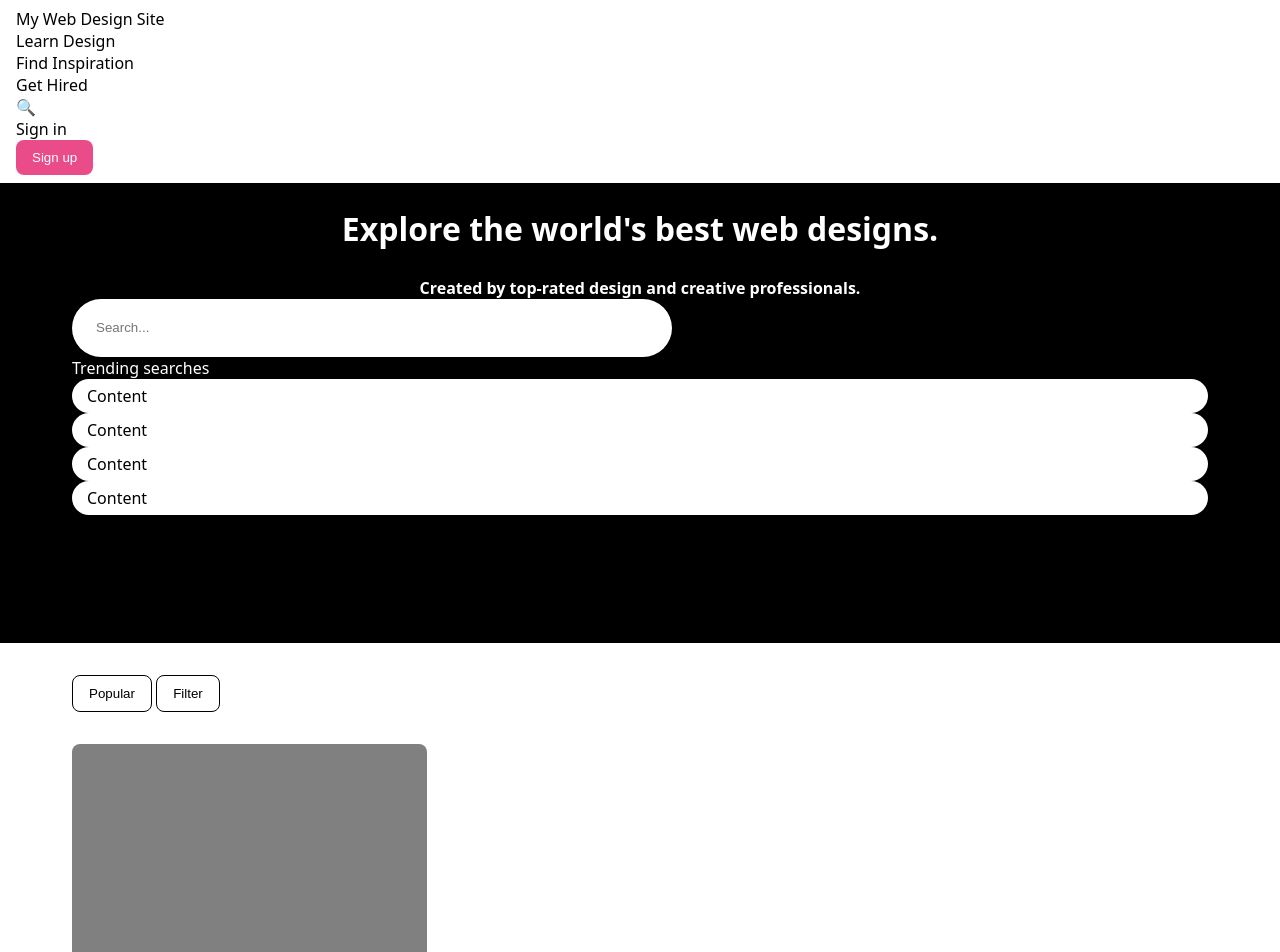
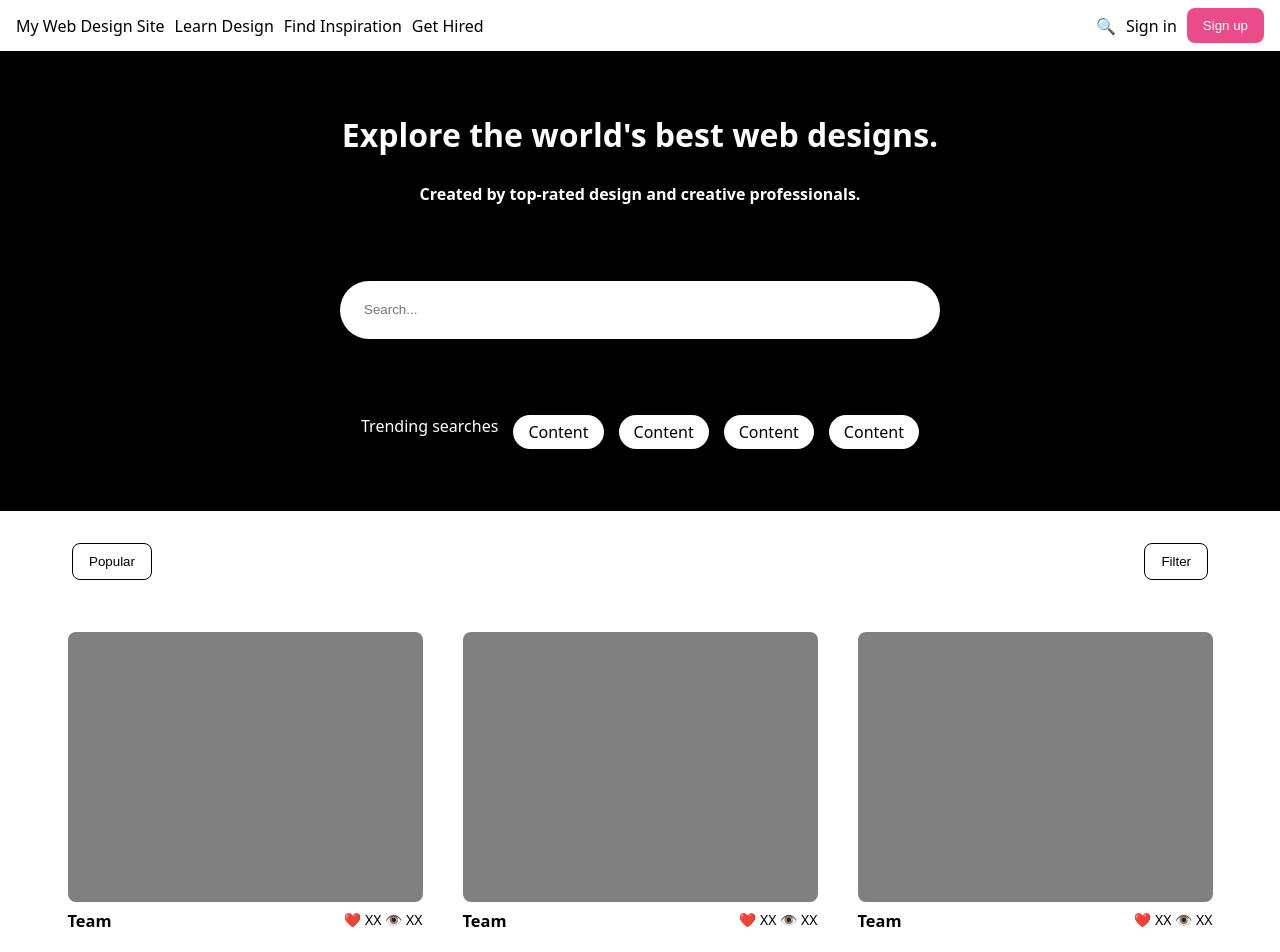
Before and after one commit to Bwill2025/flex-box, a plain HTML site: page index.html in a window 1280 px wide. Shown: the top 952 px of the page. Drawn offline with Linux system fonts and the light colour scheme.

Commit message:
finally complete worked with Ja Rod, Koba morgan and others

```diff
--- a/css/style.css
+++ b/css/style.css
@@ -9,19 +9,36 @@
 }
 
 nav {
+  display: flex;
+  justify-content: space-between;
+  align-items: center;
   background-color: white;
   padding: 8px 16px;
 }
-
+#destinations,
+#actions {
+  display: flex;
+  gap: 10px;
+  align-items: center;
+}
 p {
+  flex-direction: column;
   margin: 0;
 }
+#trending {
+    display: flex;
+    gap: 15px;
 
+}
 section {
   height: 460px;
   background-color: black;
   color: white;
   padding: 24px 72px;
+  display: flex;
+  flex-direction: column;
+  justify-content: space-around;
+  align-items: center;
 }
 
 h1,
@@ -49,8 +66,13 @@
 }
 
 main {
+  display: flex;
+
   background-color: white;
-    padding: 32px 72px;
+  justify-content: center;
+  flex-wrap: wrap;
+  padding: 32px, 72px;
+  /* gap: 30px; */
 }
 
 nav button {
@@ -63,6 +85,7 @@
 }
 
 .img-placeholder {
+  flex-direction: column;
   width: 355px;
   height: 270px;
   background-color: gray;
@@ -70,16 +93,28 @@
 }
 
 .card-footer {
+  display: flex;
+  justify-content: space-between;
   font-size: 14px;
+  /* align-items: baseline; */
 }
 
 .card-footer * {
+  display: flex;
   margin-top: 8px;
 }
 
 #subnav {
-    padding: 32px 72px 0;
+  display: flex;
+  padding: 32px 72px ;
   background-color: white;
+  justify-content: space-between;
+  gap: 15px;
+}
+
+article {
+    padding: 20px;
+    align-items: center;
 }
 
 #subnav button {
@@ -90,6 +125,9 @@
 }
 
 #trending p {
+  display: flex;
+  justify-content: space-between;
+  align-items: center;
   background-color: white;
   color: black;
   border-radius: 50px;
```
Lines whose indentation alone changed are shown as unchanged.
